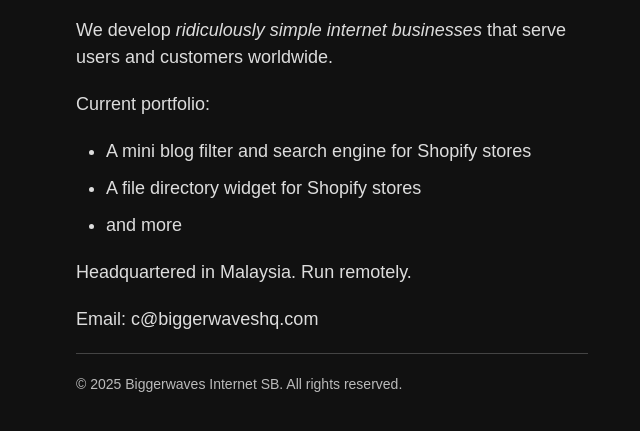
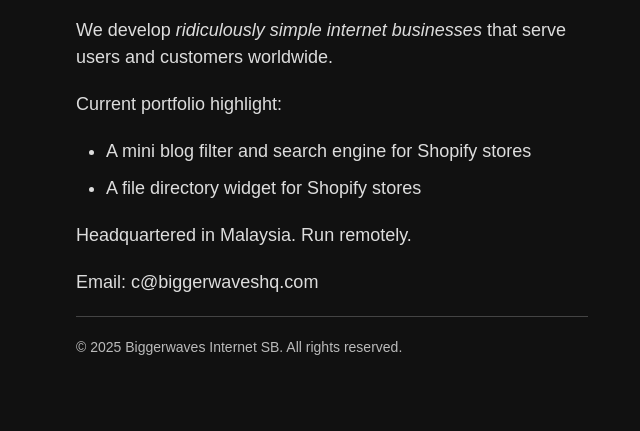
Before and after one commit to choongwho/biggerwaves, a plain HTML site: page index.html in a window 1280 px wide. Shown: the part 225-656 px from the top of the page, without its empty margins (308-948 px from the left). Drawn offline with Linux system fonts and the light colour scheme.

Commit message:
Update index.html

```diff
--- a/index.html
+++ b/index.html
@@ -82,11 +82,10 @@
 
         <h2>Technologist & Marketer Collective</h2>
         <p>We develop <i>ridiculously simple internet businesses</i> that serve users and customers worldwide.</p>
-        <p>Current portfolio:
+        <p>Current portfolio highlight:
             <ul>
                 <li><a href="https://apps.shopify.com/blog-post-article-tag-filter" rel=”nofollow” target="_blank">A mini blog filter and search engine for Shopify stores</a></li>
                 <li><a href="https://apps.shopify.com/file-search-bar-download" rel=”nofollow” target="_blank">A file directory widget for Shopify stores</a></li>
-                <li>and more</li>
             </ul>
         </p>
         <p>Headquartered in Malaysia. Run remotely.</p>
```
